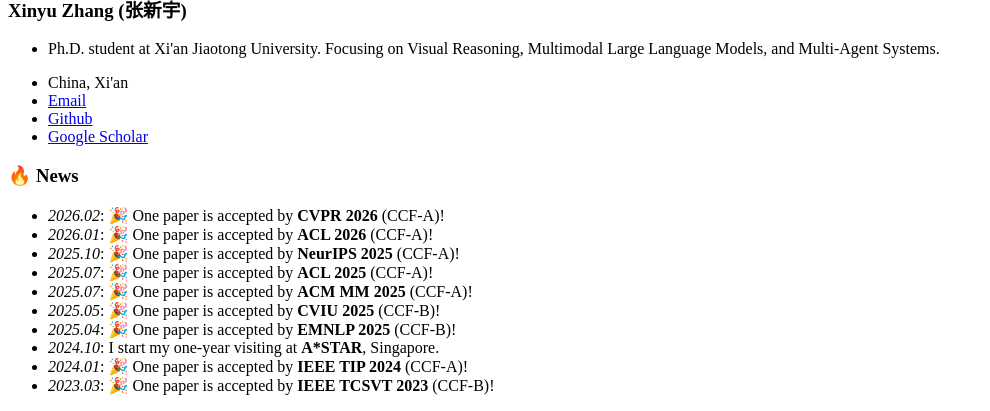
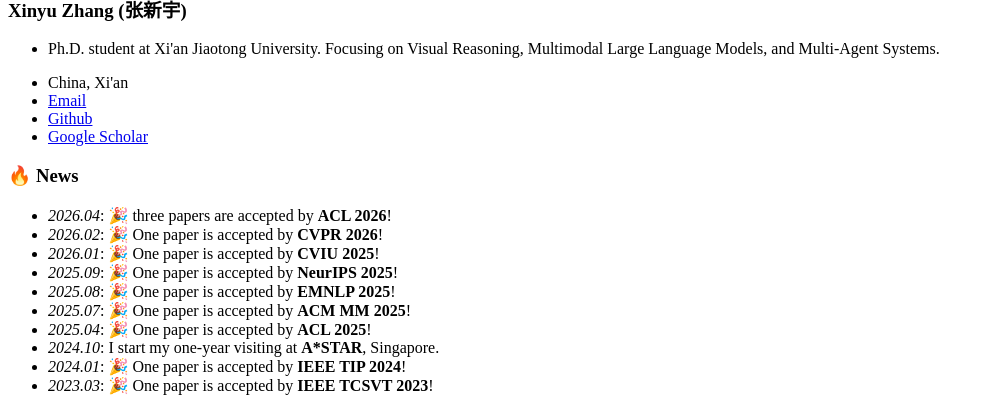
Before and after one commit to dxzxy12138/dxzxy12138.github.io, a Jekyll site: the page built from _pages/includes/news.md, in a window 1280 px wide, cut to the strip 530-941 px from the top of the page. Shown: the whole strip, without its empty margins (0-990 px from the left). Built offline with Jekyll 4.4.1, drawn with Linux system fonts in a browser that asks for light colours; our own code applies the rules of GitHub Pages for plain Markdown files.

Commit message:
更新了内容

```diff
--- a/_pages/includes/news.md
+++ b/_pages/includes/news.md
@@ -1,11 +1,11 @@
 # 🔥 News
-- *2026.02*: 🎉 One paper is accepted by **CVPR 2026** (CCF-A)!
-- *2026.01*: 🎉 One paper is accepted by **ACL 2026** (CCF-A)!
-- *2025.10*: 🎉 One paper is accepted by **NeurIPS 2025** (CCF-A)!
-- *2025.07*: 🎉 One paper is accepted by **ACL 2025** (CCF-A)!
-- *2025.07*: 🎉 One paper is accepted by **ACM MM 2025** (CCF-A)!
-- *2025.05*: 🎉 One paper is accepted by **CVIU 2025** (CCF-B)!
-- *2025.04*: 🎉 One paper is accepted by **EMNLP 2025** (CCF-B)!
+- *2026.04*: 🎉 three papers are accepted by **ACL 2026**!
+- *2026.02*: 🎉 One paper is accepted by **CVPR 2026**!
+- *2026.01*: 🎉 One paper is accepted by **CVIU 2025**!
+- *2025.09*: 🎉 One paper is accepted by **NeurIPS 2025**!
+- *2025.08*: 🎉 One paper is accepted by **EMNLP 2025**!
+- *2025.07*: 🎉 One paper is accepted by **ACM MM 2025**!
+- *2025.04*: 🎉 One paper is accepted by **ACL 2025**!
 - *2024.10*: I start my one-year visiting at **A*STAR**, Singapore.
-- *2024.01*: 🎉 One paper is accepted by **IEEE TIP 2024** (CCF-A)!
-- *2023.03*: 🎉 One paper is accepted by **IEEE TCSVT 2023** (CCF-B)!
+- *2024.01*: 🎉 One paper is accepted by **IEEE TIP 2024**!
+- *2023.03*: 🎉 One paper is accepted by **IEEE TCSVT 2023**!
```
Also changed, not shown: _pages/includes/intro.md (+1 -1 lines).
